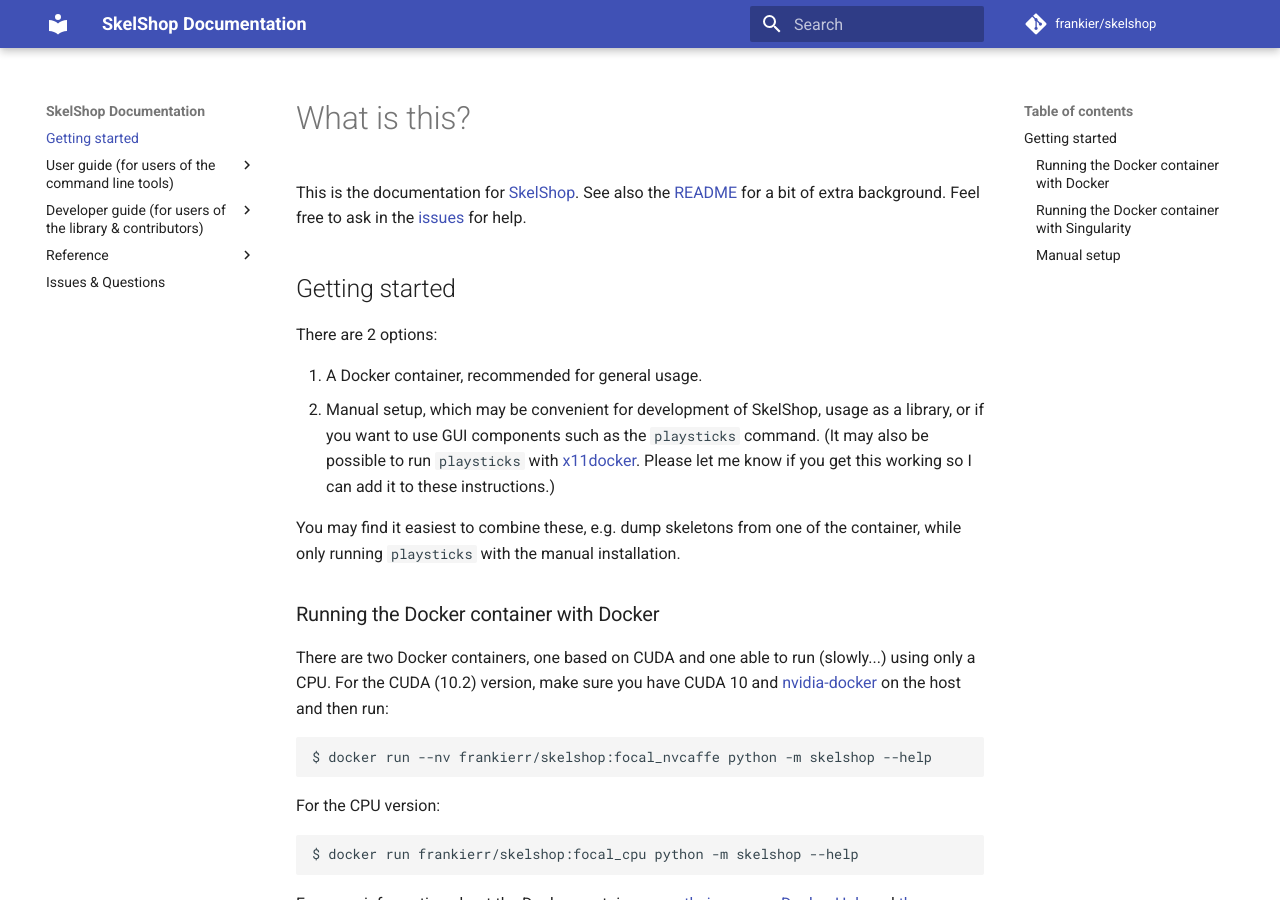
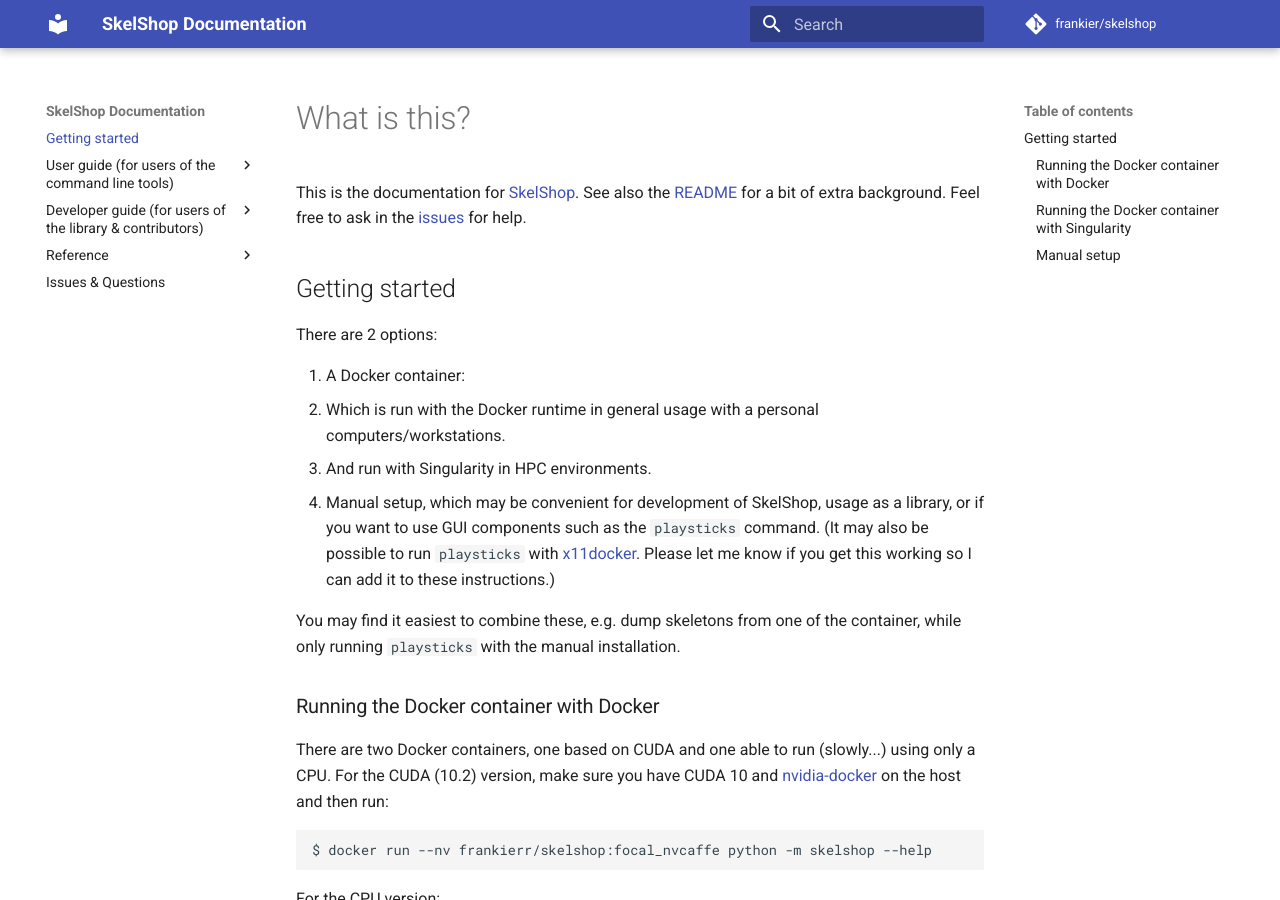
Before and after one commit to frankier/skelshop, an MkDocs documentation site: the page built from docs/index.md, in a window 1280 px wide and 900 px high. Built offline with MkDocs 1.6.1 and Material for MkDocs 9.7.7, drawn with Linux system fonts in a browser that asks for light colours; comment, search, counter and statistics services are not loaded.

Commit message:
Clarify simplified setup

```diff
--- a/docs/index.md
+++ b/docs/index.md
@@ -9,7 +9,9 @@
 
 There are 2 options:
 
-1. A Docker container, recommended for general usage.
+1. A Docker container:
+  * Which is run with the Docker runtime in general usage with a personal computers/workstations.
+  * And run with Singularity in HPC environments.
 2. Manual setup, which may be convenient for development of SkelShop, usage as
    a library, or if you want to use GUI components such as the `playsticks`
    command. (It may also be possible to run `playsticks` with
```
